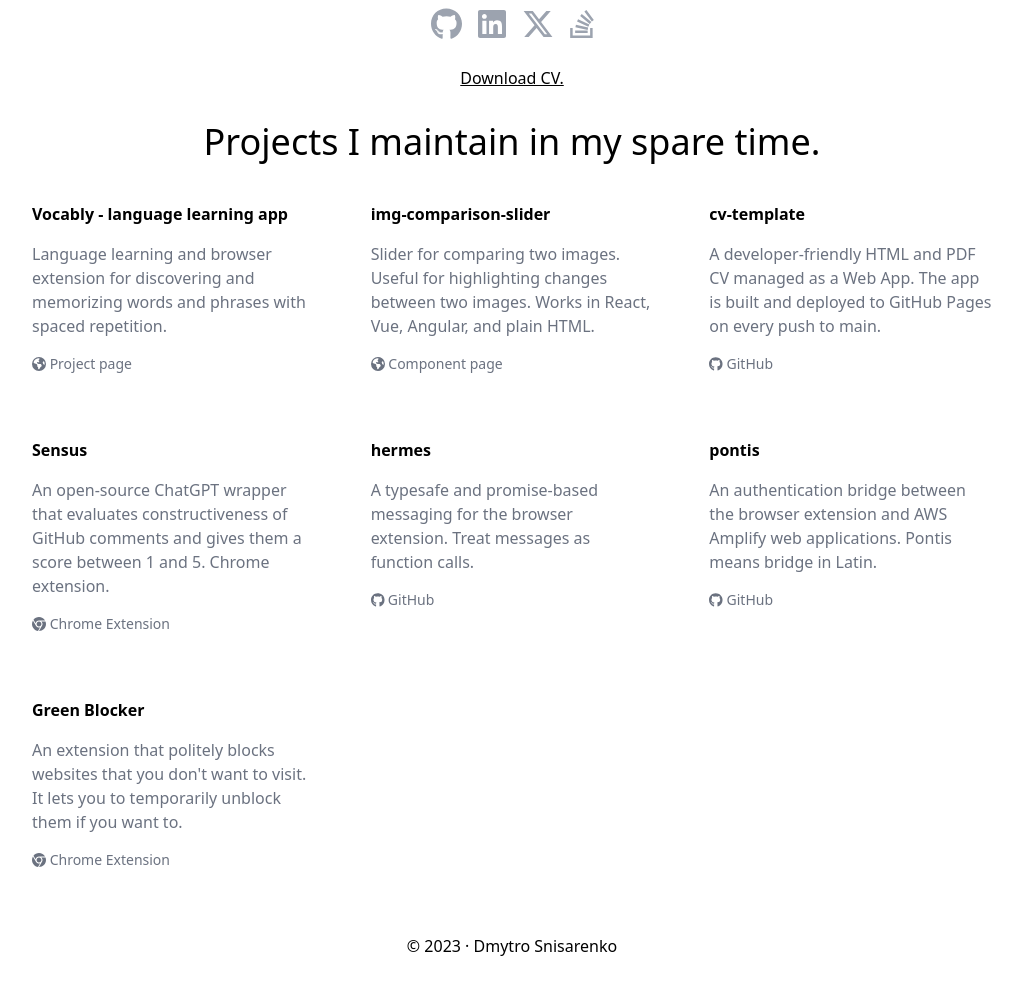
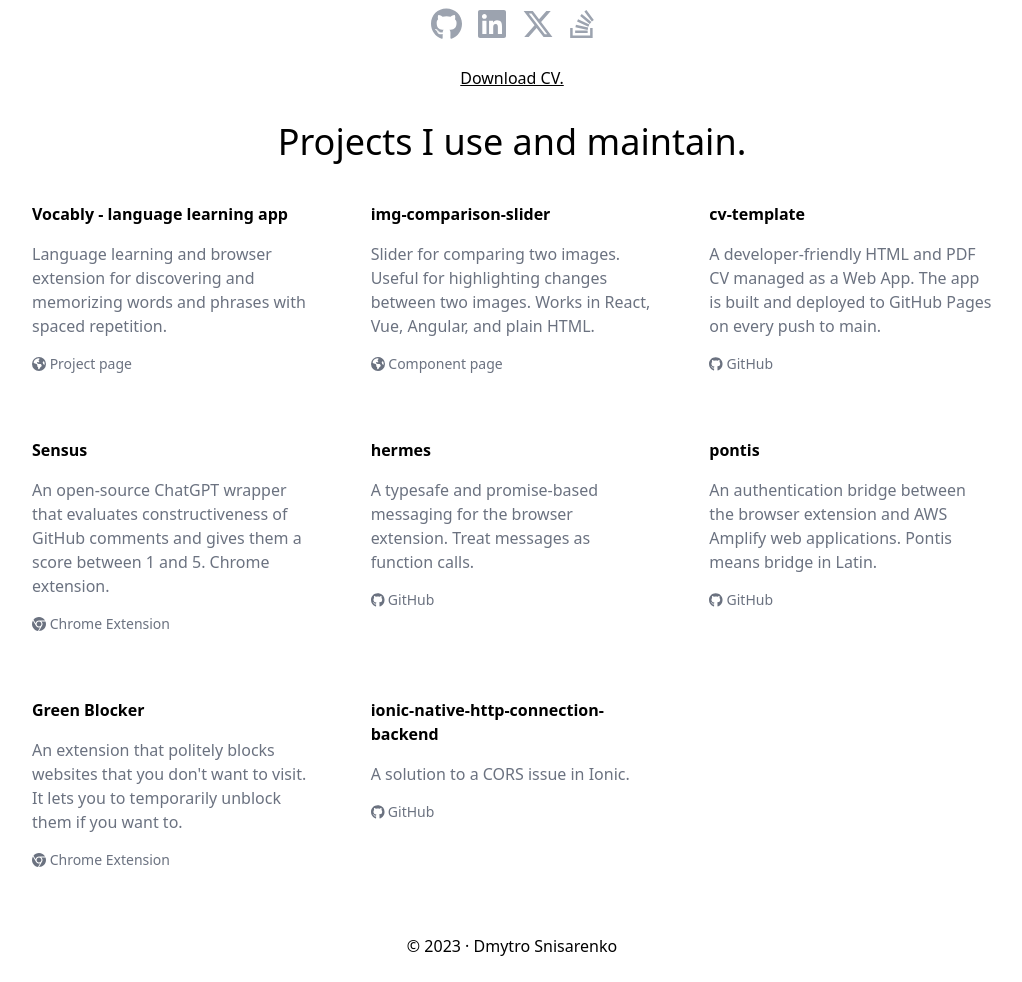
Before and after one commit to sneas/sneas.io, a Gatsby site: page / in a window 1280 px wide. Shown: the part 200-1182 px from the top of the page, without its empty margins (128-1150 px from the left). Built offline with nearby package versions, Linux system fonts and the light colour scheme; Gatsby itself is replaced by a stand-in of ours.

Commit message:
feat: ionic-native-http-connection-backend

```diff
--- a/src/pages/index.js
+++ b/src/pages/index.js
@@ -71,6 +71,13 @@ const links = [
     description:
       "An extension that politely blocks websites that you don't want to visit. It lets you to temporarily unblock them if you want to.",
   },
+  {
+    title: "ionic-native-http-connection-backend",
+    url: "https://github.com/sneas/ionic-native-http-connection-backend",
+    urlIcon: faGithub,
+    urlTitle: `GitHub`,
+    description: "A solution to a CORS issue in Ionic.",
+  },
 ]
 
 const socialLinks = [
@@ -122,7 +129,7 @@ const IndexPage = () => (
       </a>
     </div>
     <h1 className="text-4xl text-center mb-6 mt-8">
-      Projects I maintain in my spare time.
+      Projects I use and maintain.
     </h1>
     <ul className="my-6 grid grid-cols-1 gap-x-6 gap-y-8 sm:grid-cols-2 lg:grid-cols-3">
       {links.map(({ title, url, description, urlIcon, urlTitle }) => (
```
